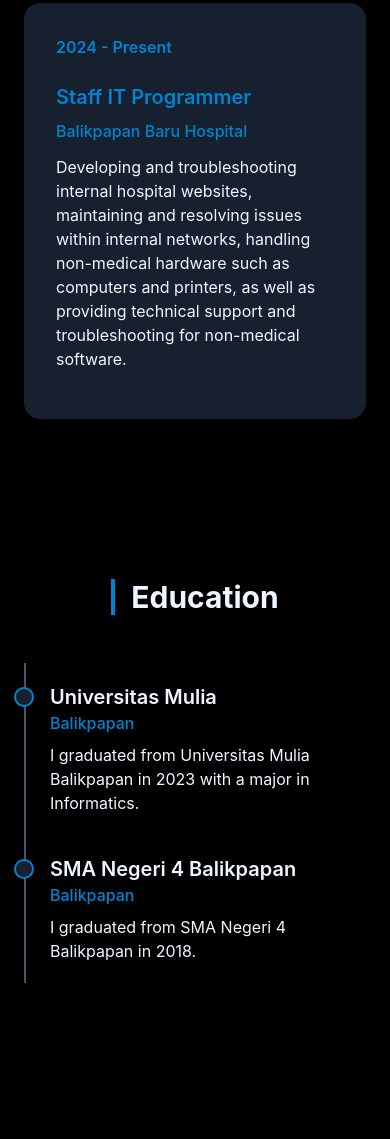
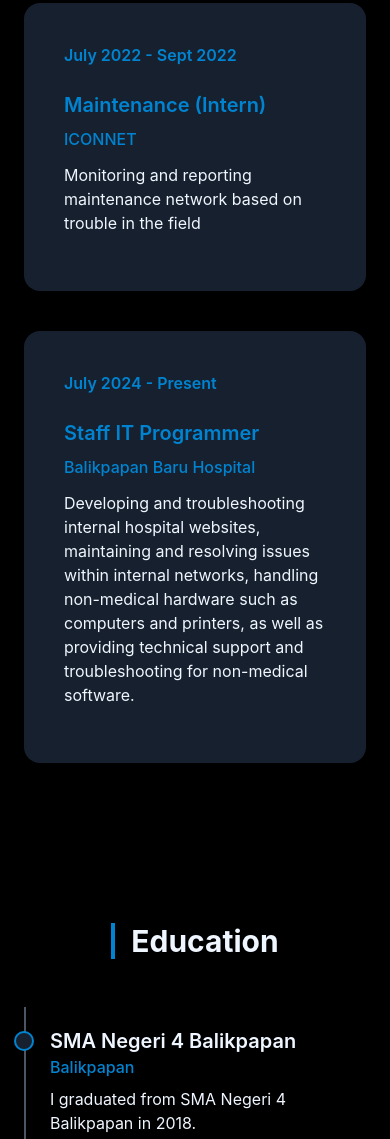
Before and after one commit to luqmanfauzy/portfolio-profile, a plain HTML site: page index.html in a window 390 px wide. Shown: the part 6902-8041 px from the top of the page. Drawn offline with nearby package versions, Linux system fonts and the light colour scheme; a web font is replaced by a local one.

Commit message:
update experience and education

```diff
--- a/index.html
+++ b/index.html
@@ -579,11 +579,28 @@
                 <p class="text-lg text-light/60 mt-4">My professional journey</p>
             </div>
 
+            <div class="space-y-8 mb-10">
+                <!-- Experience Item 1 -->
+                <div class="fade-in flex flex-col md:flex-row gap-6 bg-dark-secondary p-10 rounded-2xl shadow-lg">
+                    <div class="md:w-1/4">
+                        <div class="text-accent font-semibold">July 2022 - Sept 2022</div>
+                    </div>
+                    <div class="md:w-3/4">
+                        <h3 class="text-xl font-semibold text-accent mb-2">Maintenance (Intern)</h3>
+                        <p class="text-accent font-medium mb-3">ICONNET</p>
+                        <p class="text-light mb-4">
+                            Monitoring and reporting maintenance network based on trouble in the field
+                        </p>
+                    </div>
+                </div>
+
+            </div>
+
             <div class="space-y-8">
-                <!-- Experience Item 1 -->
-                <div class="fade-in flex flex-col md:flex-row gap-6 bg-dark-secondary p-8 rounded-2xl shadow-lg">
+                <!-- Experience Item 2 -->
+                <div class="fade-in flex flex-col md:flex-row gap-6 bg-dark-secondary p-10 rounded-2xl shadow-lg">
                     <div class="md:w-1/4">
-                        <div class="text-accent font-semibold">2024 - Present</div>
+                        <div class="text-accent font-semibold">July 2024 - Present</div>
                     </div>
                     <div class="md:w-3/4">
                         <h3 class="text-xl font-semibold text-accent mb-2">Staff IT Programmer</h3>
@@ -613,6 +630,17 @@
             </div>
             <div class="relative border-l-2 border-gray-600">
 
+                <!-- SMA Negeri 4 -->
+                <div class="mb-10 ml-6 pt-5" data-aos="fade-right" data-aos-delay="200">
+                    <span
+                    class="absolute -left-9 flex items-center justify-center w-5 h-5 border-2 border-accent rounded-full mt-1 bg-dark-secondary"></span>
+                    <h3 class="text-xl font-semibold text-primary">SMA Negeri 4 Balikpapan</h3>
+                    <span class="block text-accent font-medium">Balikpapan</span>
+                    <p class="mt-2 text-primary">
+                        I graduated from SMA Negeri 4 Balikpapan in 2018.
+                    </p>
+                </div>
+
                 <!-- Universitas Mulia -->
                 <div class="mb-10 ml-6 pt-5" data-aos="fade-right">
                     <span
@@ -624,14 +652,14 @@
                     </p>
                 </div>
 
-                <!-- SMA Negeri 4 -->
-                <div class="mb-10 ml-6 pb-5" data-aos="fade-right" data-aos-delay="200">
+                <!-- Universitas Mulia -->
+                <div class="mb-10 ml-6 pt-5" data-aos="fade-right">
                     <span
                         class="absolute -left-9 flex items-center justify-center w-5 h-5 border-2 border-accent rounded-full mt-1 bg-dark-secondary"></span>
-                    <h3 class="text-xl font-semibold text-primary">SMA Negeri 4 Balikpapan</h3>
-                    <span class="block text-accent font-medium">Balikpapan</span>
+                    <h3 class="text-xl font-semibold text-primary">Bootcamp Dumbways Fullstack Web Developer</h3>
+                    <span class="block text-accent font-medium">Jakarta (Online)</span>
                     <p class="mt-2 text-primary">
-                        I graduated from SMA Negeri 4 Balikpapan in 2018.
+                        I graduated from Bootcamp Dumbways Fullstack Web Developer in 2024.
                     </p>
                 </div>
 
```
